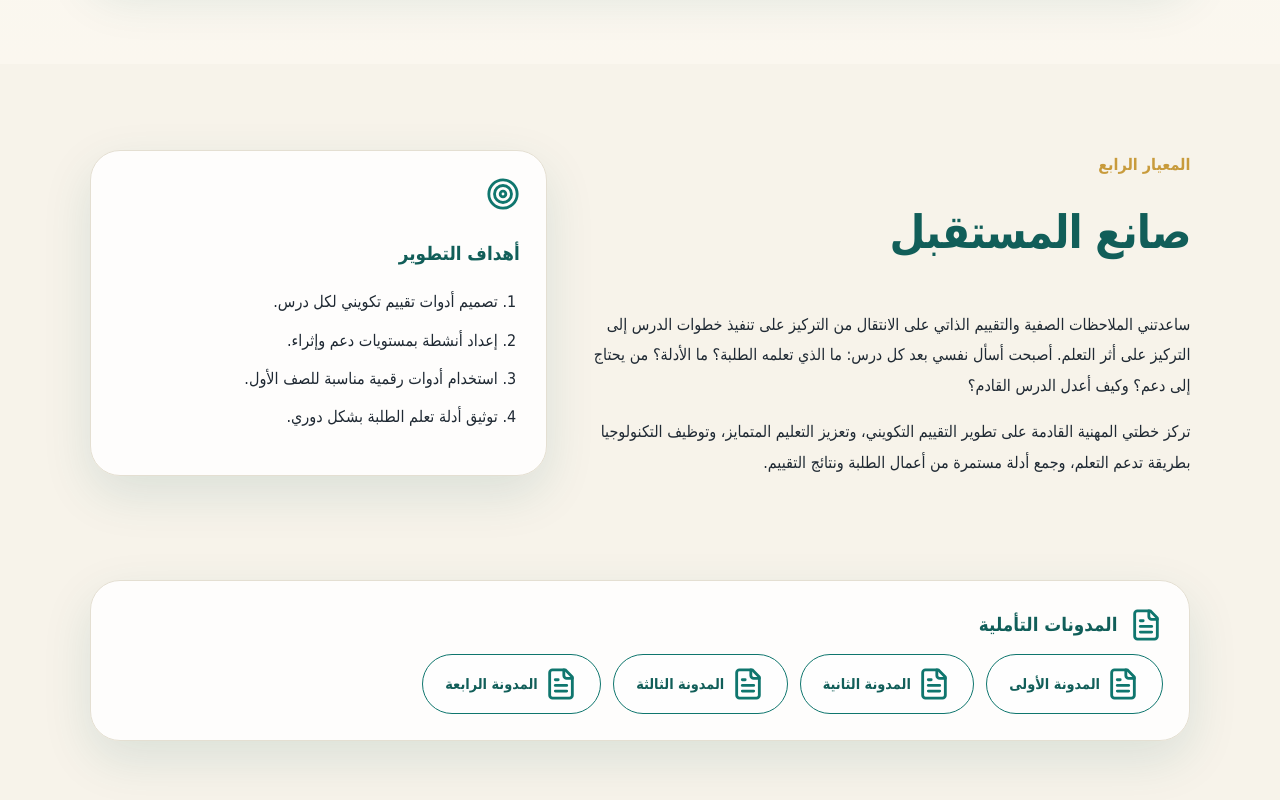
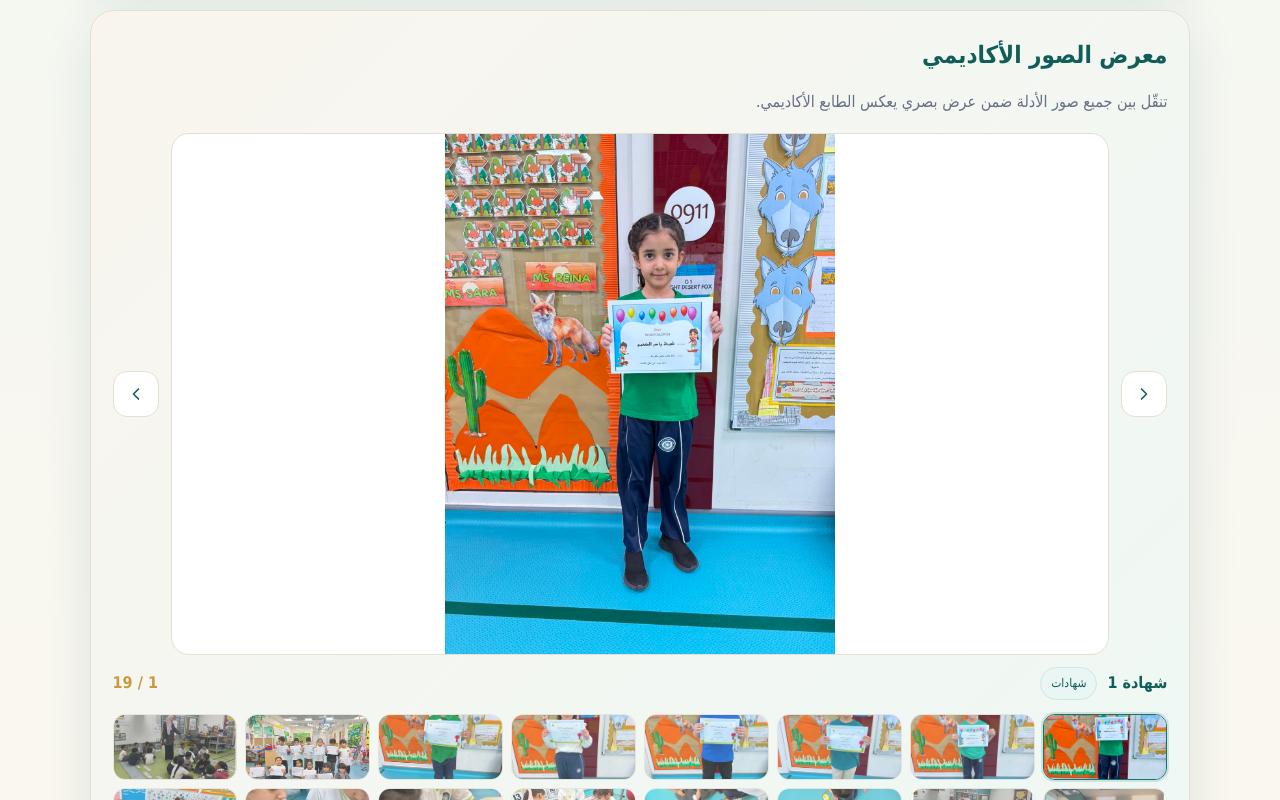
Before and after one commit to momkenanna/final, a Next.js app: page / in a window 1280 px wide. Shown: the part 5840-6640 px from the top of the page. Built offline with nearby package versions, Linux system fonts and the light colour scheme.

Commit message:
add academic image gallery under professional section

```diff
--- a/app/globals.css
+++ b/app/globals.css
@@ -107,6 +107,124 @@ dd { margin: 0; font-weight: 800; }
 ul, ol { padding-right: 22px; }
 .lesson-card li, .goal-card li { margin-bottom: 8px; }
 .evidence-grid { grid-template-columns: repeat(3, 1fr); }
+
+.academic-gallery {
+  margin-top: 2rem;
+  border: 1px solid var(--line);
+  border-radius: 24px;
+  padding: 22px;
+  background: linear-gradient(135deg, #f9f5ee 0%, #eef8f5 100%);
+  box-shadow: var(--shadow);
+}
+.gallery-heading h3 {
+  margin: 0;
+  color: var(--primary-dark);
+  font-size: 1.5rem;
+}
+.gallery-heading p {
+  margin: 8px 0 0;
+  color: var(--muted);
+}
+.gallery-stage {
+  margin-top: 16px;
+  display: grid;
+  grid-template-columns: 46px 1fr 46px;
+  gap: 12px;
+  align-items: center;
+}
+.gallery-nav {
+  border: 1px solid var(--line);
+  background: #fff;
+  color: var(--primary-dark);
+  border-radius: 14px;
+  width: 46px;
+  height: 46px;
+  display: grid;
+  place-items: center;
+  cursor: pointer;
+  transition: transform 0.2s ease, background 0.2s ease;
+}
+.gallery-nav:hover {
+  transform: translateY(-2px);
+  background: var(--soft);
+}
+.gallery-frame {
+  overflow: hidden;
+  border-radius: 18px;
+  border: 1px solid var(--line);
+  background: #fff;
+  min-height: 420px;
+  display: grid;
+  place-items: center;
+}
+.gallery-main-image {
+  width: 100%;
+  max-height: 520px;
+  object-fit: contain;
+  animation: galleryFade 0.45s ease;
+}
+.gallery-caption {
+  margin-top: 12px;
+  display: flex;
+  flex-wrap: wrap;
+  gap: 10px;
+  align-items: center;
+}
+.gallery-caption strong {
+  color: var(--primary-dark);
+  font-size: 1rem;
+}
+.gallery-caption span {
+  background: var(--soft);
+  color: var(--primary-dark);
+  border: 1px solid #cde7e3;
+  border-radius: 999px;
+  font-size: 12px;
+  padding: 4px 10px;
+}
+.gallery-caption em {
+  margin-right: auto;
+  color: var(--gold);
+  font-style: normal;
+  font-weight: 800;
+}
+.gallery-thumbs {
+  margin-top: 14px;
+  display: grid;
+  grid-template-columns: repeat(8, minmax(74px, 1fr));
+  gap: 8px;
+}
+.gallery-thumb {
+  border: 1px solid var(--line);
+  border-radius: 12px;
+  padding: 0;
+  background: #fff;
+  overflow: hidden;
+  cursor: pointer;
+  opacity: 0.78;
+  transition: opacity 0.2s ease, transform 0.2s ease, border-color 0.2s ease;
+}
+.gallery-thumb img {
+  width: 100%;
+  height: 64px;
+  object-fit: cover;
+  display: block;
+}
+.gallery-thumb:hover {
+  opacity: 1;
+  transform: translateY(-2px);
+}
+.gallery-thumb.active {
+  opacity: 1;
+  border-color: var(--primary);
+  box-shadow: 0 0 0 2px rgba(15, 118, 110, 0.15);
+}
+
+@keyframes galleryFade {
+  from { opacity: 0; transform: translateY(8px) scale(0.985); }
+  to { opacity: 1; transform: translateY(0) scale(1); }
+}
+
 .references-list { background: #fff; border: 1px solid var(--line); border-radius: 30px; padding: 28px 50px; box-shadow: var(--shadow); }
 .references-list li { margin-bottom: 12px; }
 .footer {
@@ -131,6 +249,10 @@ ul, ol { padding-right: 22px; }
 @media (max-width: 680px) {
   .section { padding: 60px 5vw; }
   .card-grid.four, .lesson-grid, .evidence-grid { grid-template-columns: 1fr; }
+  .gallery-stage { grid-template-columns: 38px 1fr 38px; gap: 8px; }
+  .gallery-nav { width: 38px; height: 38px; }
+  .gallery-frame { min-height: 260px; }
+  .gallery-thumbs { grid-template-columns: repeat(4, minmax(62px, 1fr)); }
   dl div { grid-template-columns: 1fr; }
   .hero-actions { flex-direction: column; }
   .final-score strong { font-size: 54px; }
--- a/app/page.tsx
+++ b/app/page.tsx
@@ -1,4 +1,7 @@
-import { BookOpen, GraduationCap, HeartHandshake, Lightbulb, LineChart, Medal, Menu, ClipboardCheck, FileText, Target, Users, Sparkles, CalendarCheck } from 'lucide-react';
+'use client';
+
+import { useState } from 'react';
+import { BookOpen, GraduationCap, HeartHandshake, Lightbulb, LineChart, Medal, Menu, ClipboardCheck, FileText, Target, Users, Sparkles, CalendarCheck, ChevronRight, ChevronLeft } from 'lucide-react';
 
 const profile = {
   studentName: 'أنسام ابراهيم ابو شاويش',
@@ -33,8 +36,27 @@ const slefItems = [
   ['الاستعداد للتعلم والتطوير', '4.8 / 5'],
 ];
 
-const slefScores = slefItems.map(([, score]) => Number.parseFloat(score.split('/')[0].trim()));
-const slefAverage = (slefScores.reduce((sum, value) => sum + value, 0) / slefScores.length).toFixed(1);
+const practiceGalleryImages = [
+  { src: '/evidence/Cert%201.JPG', title: 'شهادة 1', type: 'شهادات' },
+  { src: '/evidence/Cert%202.JPG', title: 'شهادة 2', type: 'شهادات' },
+  { src: '/evidence/Cert%203.JPG', title: 'شهادة 3', type: 'شهادات' },
+  { src: '/evidence/Cert%204.JPG', title: 'شهادة 4', type: 'شهادات' },
+  { src: '/evidence/Cert%205.JPG', title: 'شهادة 5', type: 'شهادات' },
+  { src: '/evidence/Cert%206.JPG', title: 'شهادة 6', type: 'شهادات' },
+  { src: '/evidence/Cert%20group.JPG', title: 'صورة جماعية', type: 'شهادات' },
+  { src: '/evidence/cor%201.jpg', title: 'تعاون مجتمعي 1', type: 'تعاون مجتمعي' },
+  { src: '/evidence/cor%202.jpg', title: 'تعاون مجتمعي 2', type: 'تعاون مجتمعي' },
+  { src: '/evidence/cor%203.jpg', title: 'تعاون مجتمعي 3', type: 'تعاون مجتمعي' },
+  { src: '/evidence/cor%204.JPG', title: 'تعاون مجتمعي 4', type: 'تعاون مجتمعي' },
+  { src: '/evidence/cor%205.JPG', title: 'تعاون مجتمعي 5', type: 'تعاون مجتمعي' },
+  { src: '/evidence/cor%206.JPG', title: 'تعاون مجتمعي 6', type: 'تعاون مجتمعي' },
+  { src: '/evidence/cor%207.jpeg', title: 'تعاون مجتمعي 7', type: 'تعاون مجتمعي' },
+  { src: '/evidence/cor%208.jpeg', title: 'تعاون مجتمعي 8', type: 'تعاون مجتمعي' },
+  { src: '/evidence/t%201.jpeg', title: 'توظيف التقنية 1', type: 'تكنولوجيا' },
+  { src: '/evidence/t%202.jpeg', title: 'توظيف التقنية 2', type: 'تكنولوجيا' },
+  { src: '/evidence/t%203.jpeg', title: 'توظيف التقنية 3', type: 'تكنولوجيا' },
+  { src: '/evidence/t%204.jpg', title: 'توظيف التقنية 4', type: 'تكنولوجيا' },
+];
 
 const cards = [
   { icon: HeartHandshake, title: 'السلوك المهني والأخلاقي', text: 'الالتزام بالقيم المهنية، احترام المتعلمين، المحافظة على السرية، وبناء علاقات مهنية إيجابية.' },
@@ -81,6 +103,18 @@ function SectionTitle({ eyebrow, title, text }: { eyebrow: string; title: string
 }
 
 export default function Home() {
+  const [activeImageIndex, setActiveImageIndex] = useState(0);
+
+  const goToNextImage = () => {
+    setActiveImageIndex((prev) => (prev + 1) % practiceGalleryImages.length);
+  };
+
+  const goToPrevImage = () => {
+    setActiveImageIndex((prev) => (prev - 1 + practiceGalleryImages.length) % practiceGalleryImages.length);
+  };
+
+  const activeImage = practiceGalleryImages[activeImageIndex];
+
   return (
     <main>
       <header className="site-header">
@@ -263,6 +297,51 @@ export default function Home() {
             <a href="/evidence/L-4.pdf" target="_blank" rel="noopener noreferrer" className="btn ghost" style={{ display: 'flex', alignItems: 'center', gap: '0.4rem', fontSize: '0.9rem' }}><FileText size={16} />المشاهدة الرابعة</a>
           </div>
         </article>
+
+        <section className="academic-gallery" aria-label="معرض الصور الأكاديمي">
+          <div className="gallery-heading">
+            <h3>معرض الصور الأكاديمي</h3>
+            <p>تنقّل بين جميع صور الأدلة ضمن عرض بصري يعكس الطابع الأكاديمي.</p>
+          </div>
+
+          <div className="gallery-stage">
+            <button className="gallery-nav prev" onClick={goToPrevImage} aria-label="الصورة السابقة">
+              <ChevronRight size={20} />
+            </button>
+
+            <div className="gallery-frame">
+              <img
+                key={activeImage.src}
+                src={activeImage.src}
+                alt={activeImage.title}
+                className="gallery-main-image"
+              />
+            </div>
+
+            <button className="gallery-nav next" onClick={goToNextImage} aria-label="الصورة التالية">
+              <ChevronLeft size={20} />
+            </button>
+          </div>
+
+          <div className="gallery-caption">
+            <strong>{activeImage.title}</strong>
+            <span>{activeImage.type}</span>
+            <em>{activeImageIndex + 1} / {practiceGalleryImages.length}</em>
+          </div>
+
+          <div className="gallery-thumbs">
+            {practiceGalleryImages.map((image, index) => (
+              <button
+                key={image.src}
+                className={`gallery-thumb ${index === activeImageIndex ? 'active' : ''}`}
+                onClick={() => setActiveImageIndex(index)}
+                aria-label={`عرض ${image.title}`}
+              >
+                <img src={image.src} alt={image.title} />
+              </button>
+            ))}
+          </div>
+        </section>
       </section>
 
       <section id="growth" className="section two-columns">
```
